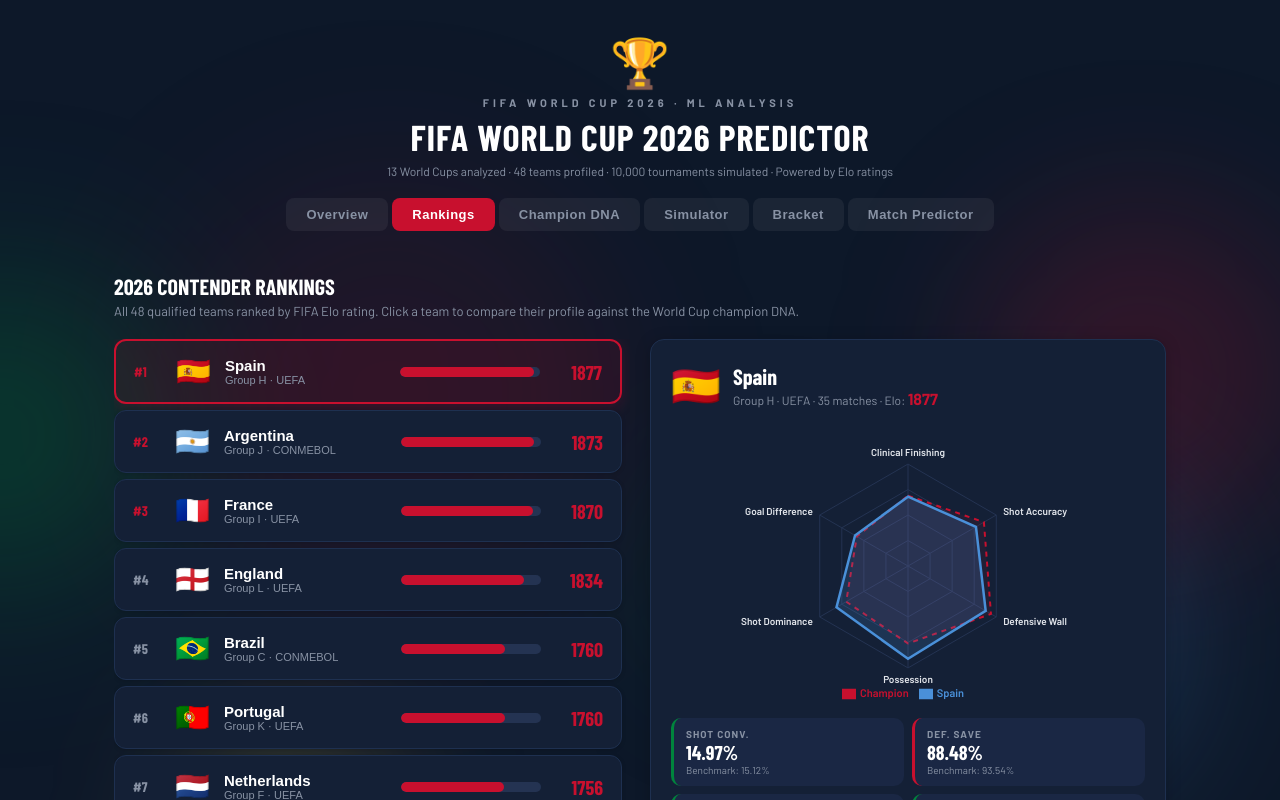
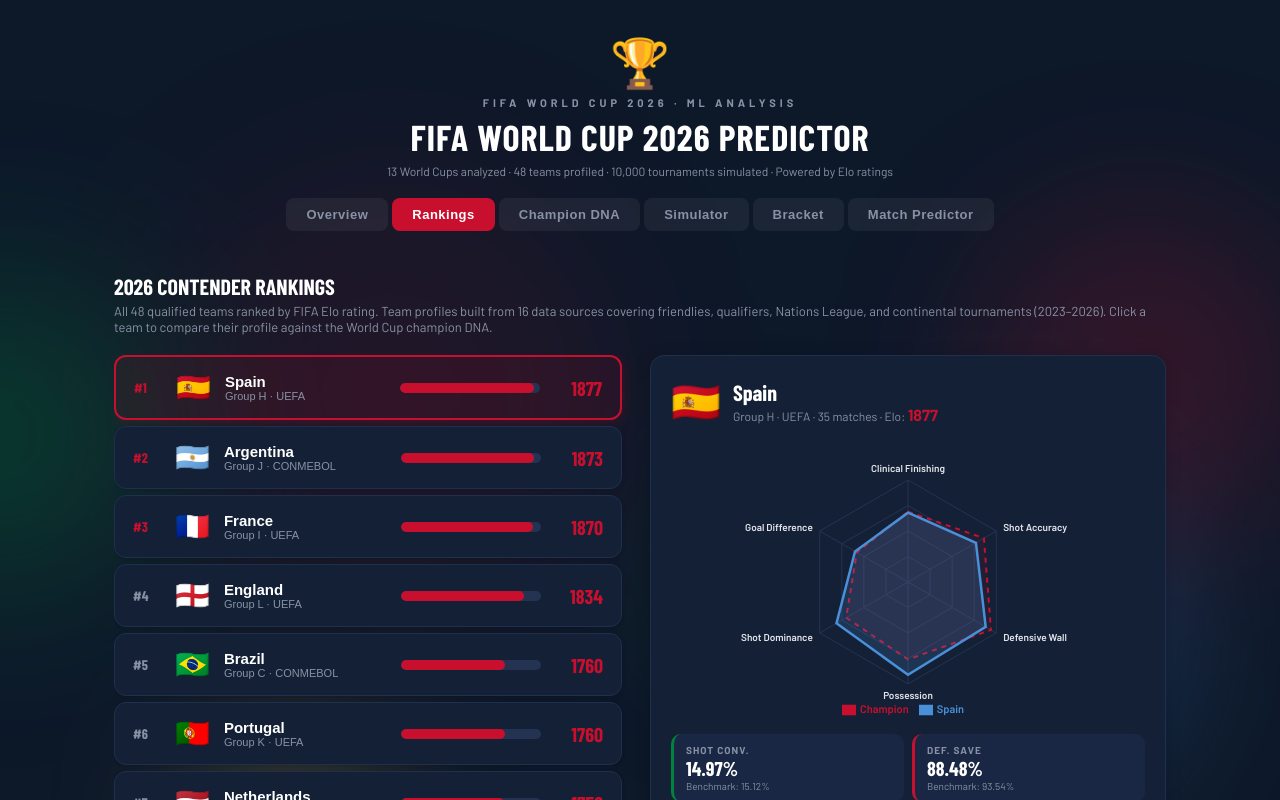
Before and after one commit to adrianofgnwn/World-Cup-Champion-Dashboard, a React (Vite) app: page / in a window 1280 px wide. Both pictures are taken after a click on the button "Rankings". Shown: the top 800 px of the page. Built offline with nearby package versions, Linux system fonts and the light colour scheme; a web font is replaced by a local one.

Commit message:
update rankings

```diff
--- a/src/components/Rankings.jsx
+++ b/src/components/Rankings.jsx
@@ -28,7 +28,7 @@
         <>
             <h2 style={{ fontFamily: "'Barlow Condensed', sans-serif", fontSize: 22, fontWeight: 800, color: WHITE, marginBottom: 4 }}>2026 CONTENDER RANKINGS</h2>
             <p style={{ color: GRAY, fontSize: 13, marginBottom: 20 }}>
-                All 48 qualified teams ranked by FIFA Elo rating. Click a team to compare their profile against the World Cup champion DNA.
+                All 48 qualified teams ranked by FIFA Elo rating. Team profiles built from 16 data sources covering friendlies, qualifiers, Nations League, and continental tournaments (2023–2026). Click a team to compare their profile against the World Cup champion DNA.
             </p>
 
             <div style={{ display: "grid", gridTemplateColumns: "1fr 1fr", gap: 20 }}>
```
